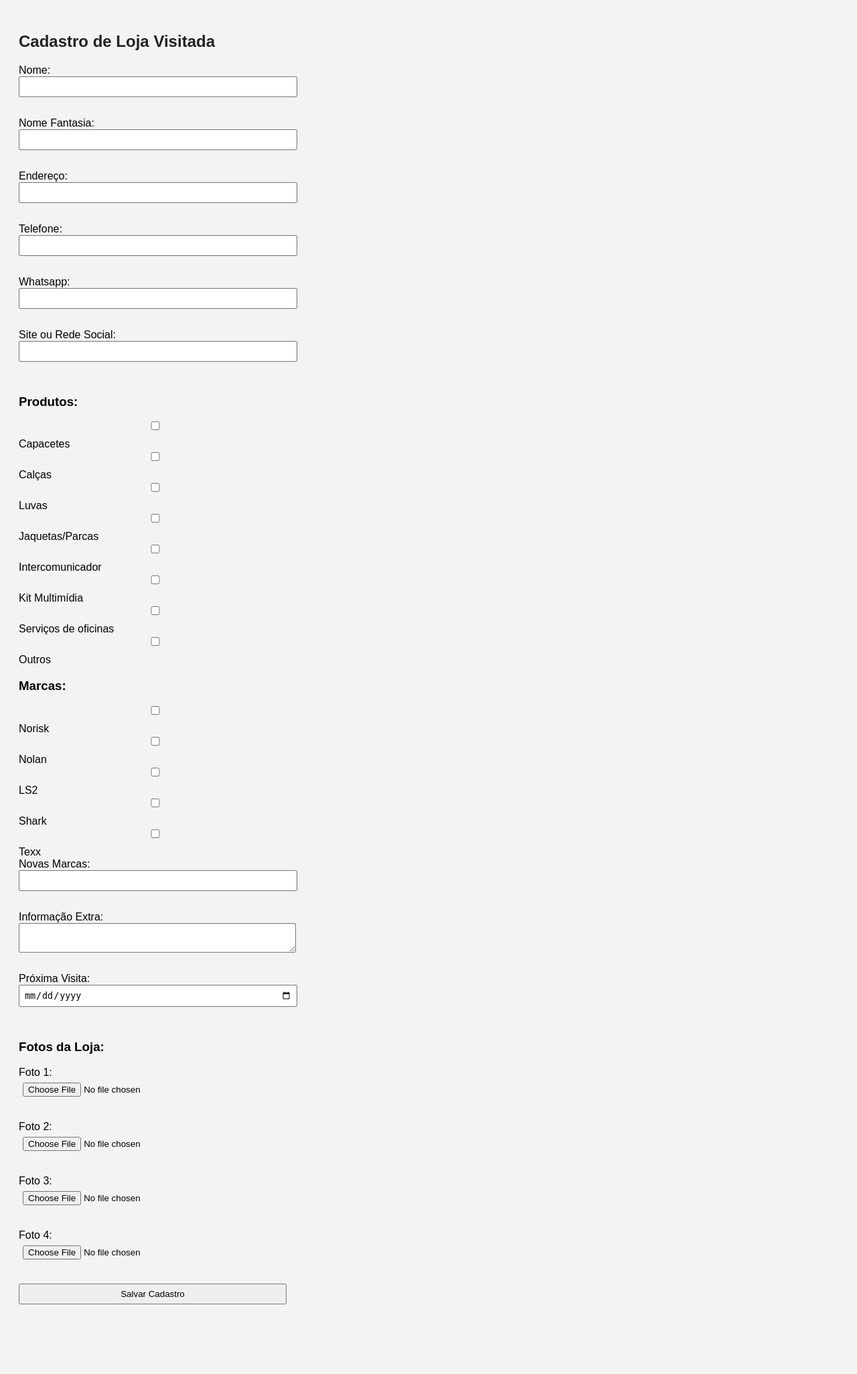
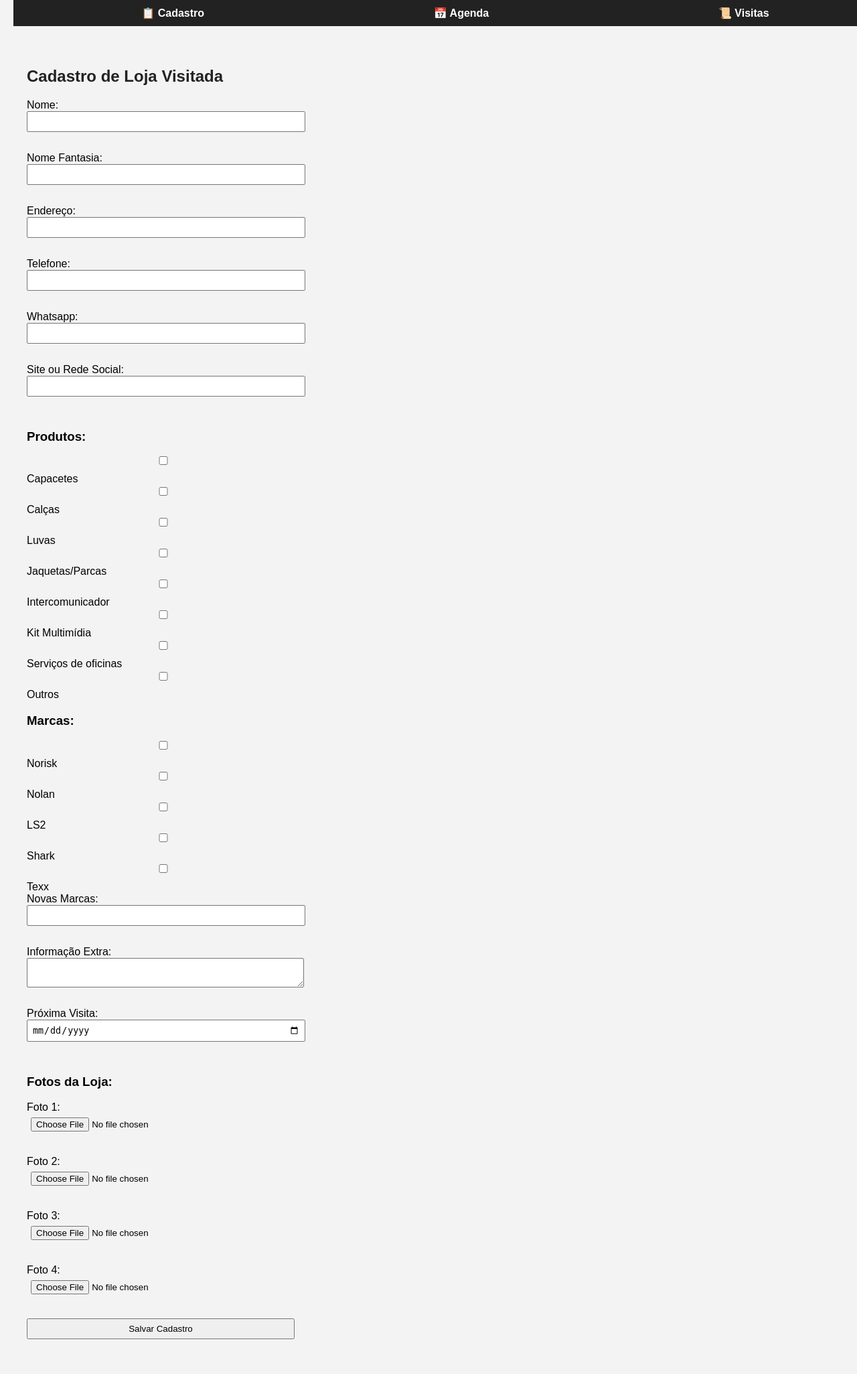
Before and after one commit to RodrigoFrancoBatata/captacao-app, a Flask app: page / in a window 1280 px wide. Shown: the whole page at 67% size. Before the commit the page ends 1947 px from the top, so only its background shows below. Run offline with Flask 3, Linux system fonts and the light colour scheme.

Commit message:
Adiciona menu fixo com links para Cadastro, Agenda e Visitas

```diff
--- a/templates/base.html
+++ b/templates/base.html
@@ -5,8 +5,47 @@
   <title>App de Captação</title>
   <link rel="stylesheet" href="{{ url_for('static', filename='style.css') }}">
   <meta name="viewport" content="width=device-width, initial-scale=1.0">
+  <style>
+    body {
+      font-family: sans-serif;
+      margin: 0;
+      padding-top: 60px;
+      background: #f3f3f3;
+    }
+    .navbar {
+      position: fixed;
+      top: 0;
+      width: 100%;
+      background: #222;
+      color: white;
+      padding: 10px 20px;
+      display: flex;
+      justify-content: space-around;
+      align-items: center;
+      z-index: 999;
+    }
+    .navbar a {
+      color: white;
+      text-decoration: none;
+      font-weight: bold;
+    }
+    .navbar a:hover {
+      text-decoration: underline;
+    }
+    .container {
+      padding: 20px;
+    }
+  </style>
 </head>
 <body>
-  {% block content %}{% endblock %}
+  <div class="navbar">
+    <a href="/">📋 Cadastro</a>
+    <a href="/calendario">📅 Agenda</a>
+    <a href="/visitas">📜 Visitas</a>
+  </div>
+
+  <div class="container">
+    {% block content %}{% endblock %}
+  </div>
 </body>
 </html>
```
